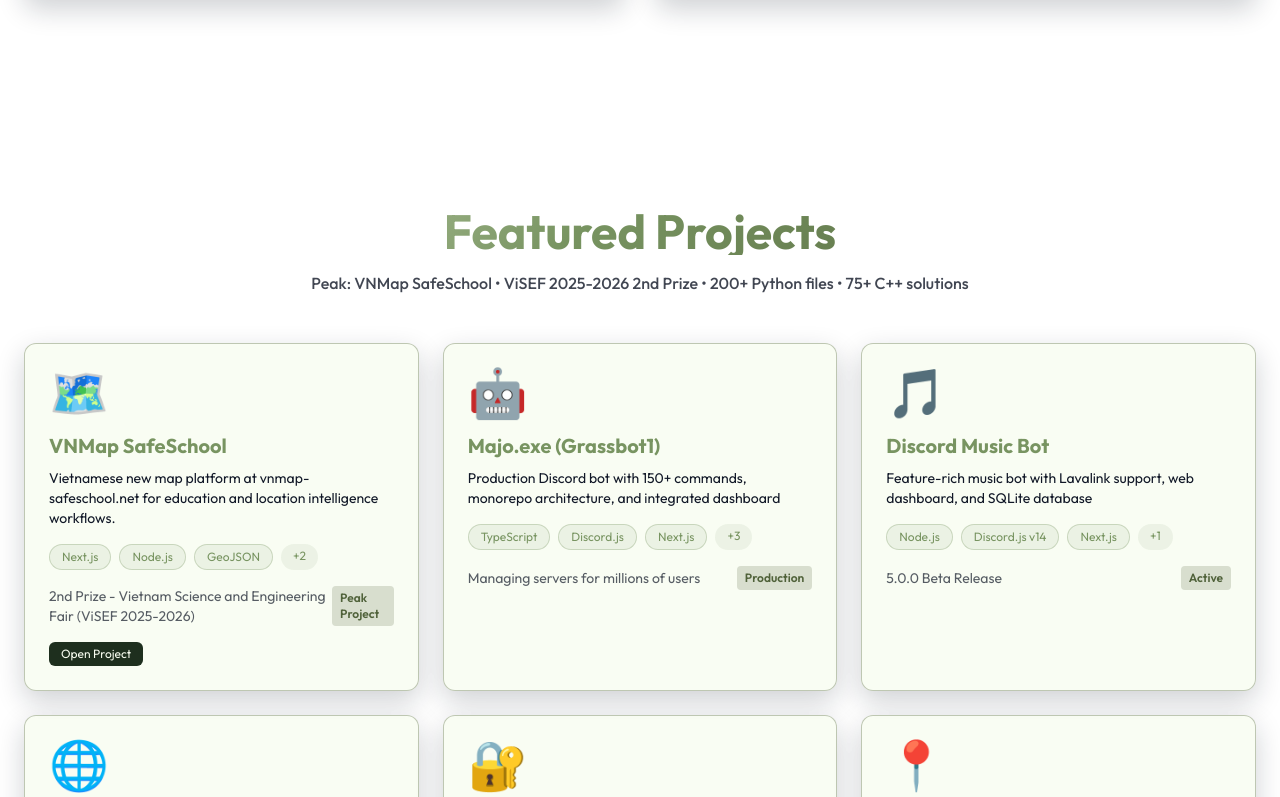
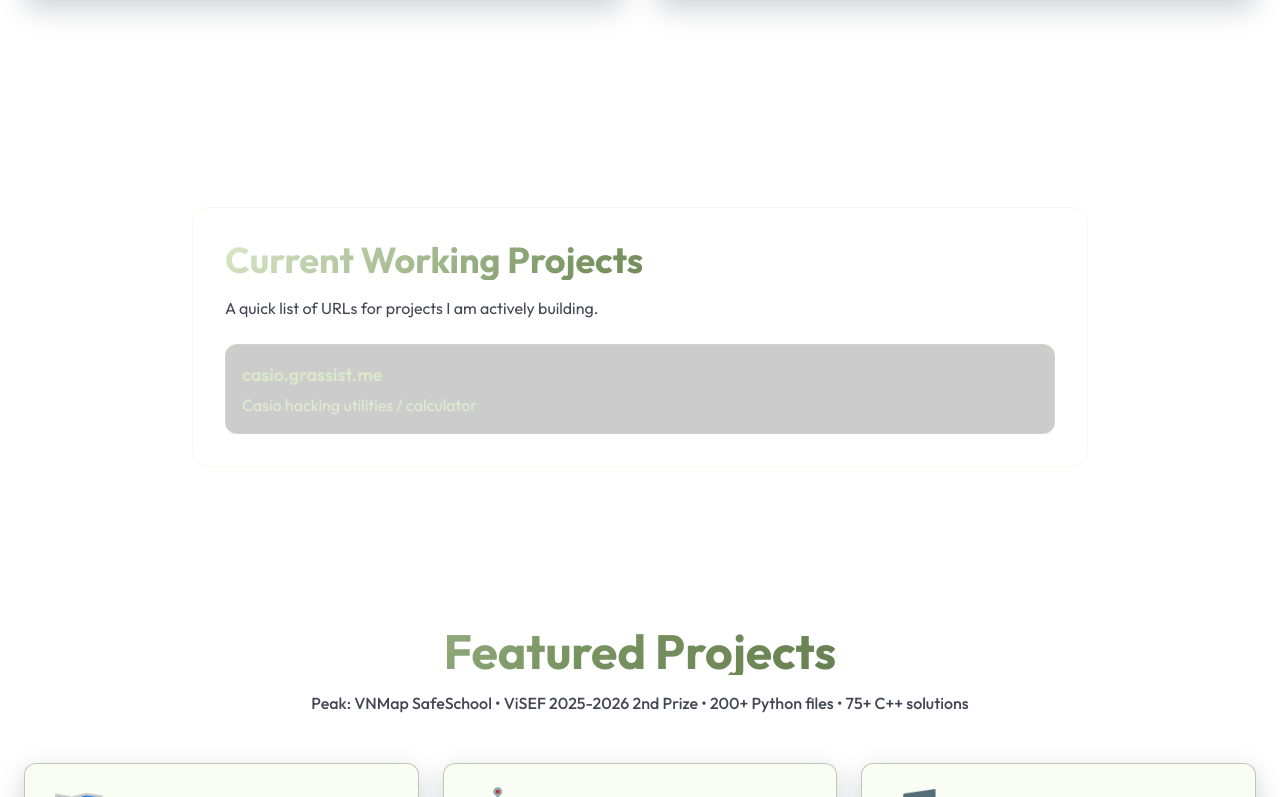
Before and after one commit to mynameisgrass/pfp, a Next.js app: page / in a window 1280 px wide. Shown: the part 1583-2380 px from the top of the page. Built offline with nearby package versions, Linux system fonts and the light colour scheme.

Commit message:
updateprj

```diff
--- /dev/null
+++ b/components/CurrentProjects.tsx
@@ -0,0 +1,51 @@
+import React from 'react'
+import type { Language } from '../pages/index'
+
+interface CurrentProjectsProps {
+  lang: Language
+}
+
+const workingProjects = [
+  {
+    name: 'casio.grassist.me',
+    url: 'https://casio.grassist.me',
+    descriptionEn: 'Casio hacking utilities / calculator',
+    descriptionVi: 'Bo cong cu hack Casio / may tinh',
+  },
+]
+
+export default function CurrentProjects({ lang }: CurrentProjectsProps) {
+  return (
+    <section id="current-projects" className="py-20 px-4 md:px-6 relative">
+      <div className="max-w-4xl mx-auto glass-effect rounded-2xl p-6 md:p-8 border border-accent/30">
+        <h2 className="text-3xl md:text-4xl font-bold gradient-text mb-4">
+          {lang === 'vi' ? 'Dự án đang làm' : 'Current Working Projects'}
+        </h2>
+        <p className="text-nature/80 mb-6">
+          {lang === 'vi'
+            ? 'Danh sách URL các dự án mình đang phát triển.'
+            : 'A quick list of URLs for projects I am actively building.'}
+        </p>
+
+        <nav aria-label="Current project links" className="space-y-4">
+          {workingProjects.map((project) => (
+            <a
+              key={project.url}
+              href={project.url}
+              target="_blank"
+              rel="noopener noreferrer"
+              className="block rounded-xl border border-accent/30 bg-black/20 p-4 hover:bg-black/30 transition-colors"
+            >
+              <div className="flex flex-col gap-1">
+                <span className="text-lg font-semibold text-accent">{project.name}</span>
+                <span className="text-txtbody">
+                  {lang === 'vi' ? project.descriptionVi : project.descriptionEn}
+                </span>
+              </div>
+            </a>
+          ))}
+        </nav>
+      </div>
+    </section>
+  )
+}
--- a/components/Header.tsx
+++ b/components/Header.tsx
@@ -12,6 +12,7 @@ export default function Header({ isScrolled, lang, setLang }: HeaderProps) {
 
   const navItems = [
     { id: 'about', en: 'About', vi: 'Giới thiệu' },
+    { id: 'current-projects', en: 'Now Building', vi: 'Đang làm' },
     { id: 'projects', en: 'Projects', vi: 'Dự án' },
     { id: 'skills', en: 'Skills', vi: 'Kỹ năng' },
     { id: 'timeline', en: 'Timeline', vi: 'Hành trình' },
--- a/pages/index.tsx
+++ b/pages/index.tsx
@@ -3,6 +3,7 @@ import Head from 'next/head'
 import Header from '../components/Header'
 import Hero from '../components/Hero'
 import About from '../components/About'
+import CurrentProjects from '../components/CurrentProjects'
 import Projects from '../components/Projects'
 import Skills from '../components/Skills'
 import Timeline from '../components/Timeline'
@@ -55,6 +56,7 @@ export default function Home() {
         <main className="relative z-10">
           <Hero lang={lang} />
           <About lang={lang} />
+          <CurrentProjects lang={lang} />
           <Projects lang={lang} />
           <Skills lang={lang} />
           <Timeline lang={lang} />
```
